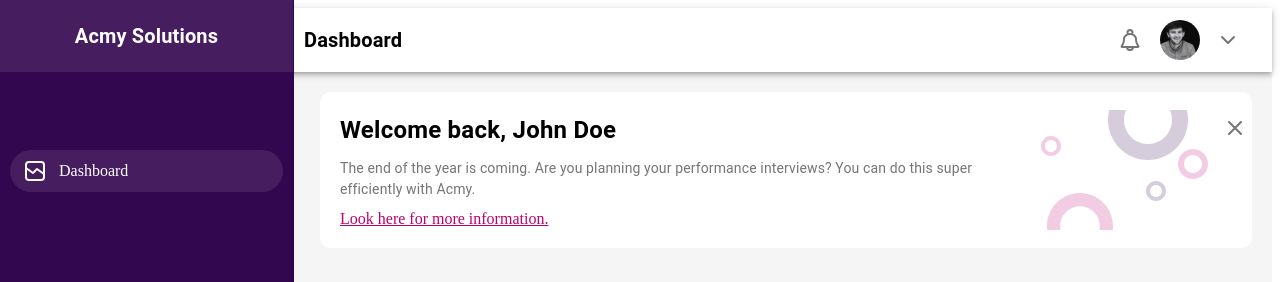
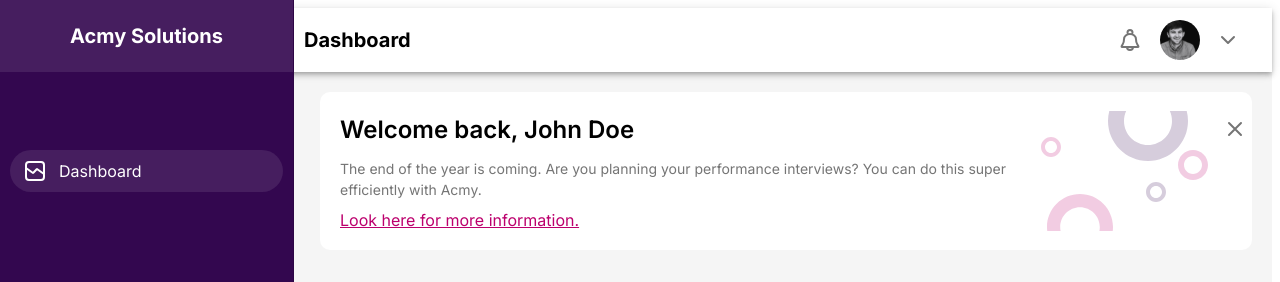
Before and after one commit to AvishkaUmesh/todo-app-AvishkaUmesh, a React (Vite) app: page / in a window 1280 px wide. Shown: the top 282 px of the page. Built offline with nearby package versions, Linux system fonts and the light colour scheme; no server answers.

Commit message:
added Inter font

```diff
--- a/index.html
+++ b/index.html
@@ -3,6 +3,11 @@
 	<head>
 		<meta charset="UTF-8" />
 		<link rel="icon" type="image/svg+xml" href="/vite.svg" />
+		<link
+			href="https://fonts.googleapis.com/css2?family=Inter:wght@300;400;500;600;700&display=swap"
+			rel="stylesheet"
+		/>
+
 		<meta name="viewport" content="width=device-width, initial-scale=1.0" />
 		<title>Acmy Solutions</title>
 	</head>
--- a/src/index.css
+++ b/src/index.css
@@ -1,3 +1,7 @@
+body {
+	font-family: 'Inter', sans-serif;
+}
+
 .pagination {
 	display: inline-block;
 	margin-top: 25px;
--- a/src/main.jsx
+++ b/src/main.jsx
@@ -1,13 +1,17 @@
+import { ThemeProvider } from '@mui/material';
 import React from 'react';
 import ReactDOM from 'react-dom/client';
 import App from './App.jsx';
 import { TodoProvider } from './context/TodoContext';
 import './index.css';
+import theme from './theme.jsx';
 
 ReactDOM.createRoot(document.getElementById('root')).render(
 	<React.StrictMode>
 		<TodoProvider>
-			<App />
+			<ThemeProvider theme={theme}>
+				<App />
+			</ThemeProvider>
 		</TodoProvider>
 	</React.StrictMode>
 );
--- /dev/null
+++ b/src/theme.jsx
@@ -0,0 +1,9 @@
+import { createTheme } from '@mui/material/styles';
+
+const theme = createTheme({
+	typography: {
+		fontFamily: 'Inter, sans-serif',
+	},
+});
+
+export default theme;
```
